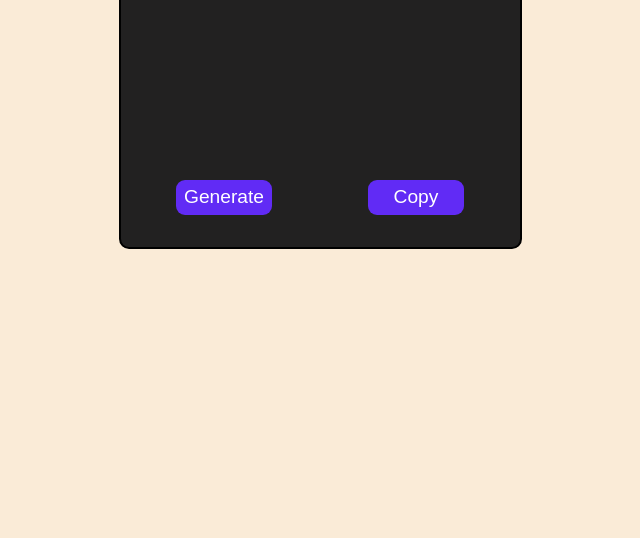
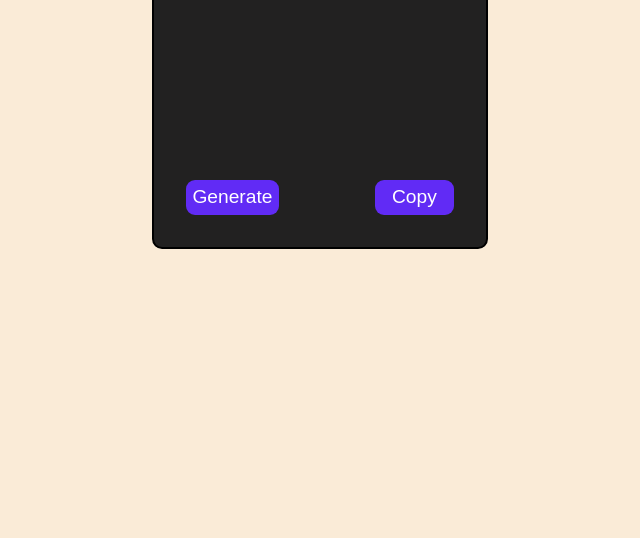
Before and after one commit to Saurabh-8585/JokeGenerator, a plain HTML site: page index.html in a window 1280 px wide. Shown: the part 262-800 px from the top of the page, without its empty margins (320-960 px from the left). Drawn offline with Linux system fonts and the light colour scheme.

Commit message:
changed card width

```diff
--- a/style.css
+++ b/style.css
@@ -41,6 +41,7 @@ body {
     background-color: rgb(34, 33, 33);
     color: white;
     margin: 7rem;
+    width: 21rem;
 }
 
 
```
